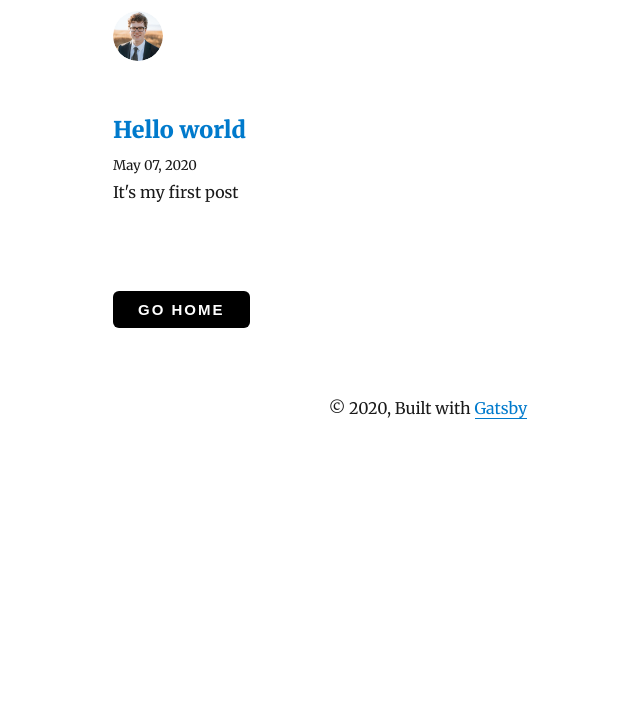
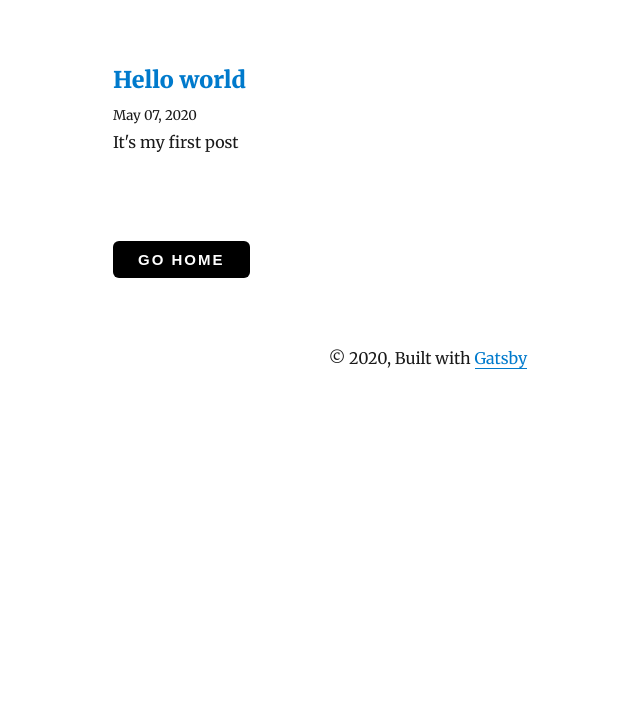
Before and after one commit to Poggen/portfolio, a Gatsby site: page /blog in a window 1280 px wide. Shown: the part 84-800 px from the top of the page, without its empty margins (212-852 px from the left). Built offline with nearby package versions, Linux system fonts and the light colour scheme; Gatsby itself is replaced by a stand-in of ours; some packages are replaced by stand-ins of ours.

Commit message:
Update bio.js

```diff
--- a/src/components/bio.js
+++ b/src/components/bio.js
@@ -20,21 +20,6 @@ function Bio() {
         const { author, social } = data.site.siteMetadata
         return (
           <Container>
-            <Image
-              fixed={data.avatar.childImageSharp.fixed}
-              alt={author}
-              style={{
-                marginRight: rhythm(1 / 2),
-                marginBottom: 0,
-                minWidth: 50,
-                borderRadius: `100%`,
-              }}
-              imgStyle={{
-                borderRadius: `50%`,
-              }}
-            />
-            <p>
-            </p>
           </Container>
         )
       }}
```
